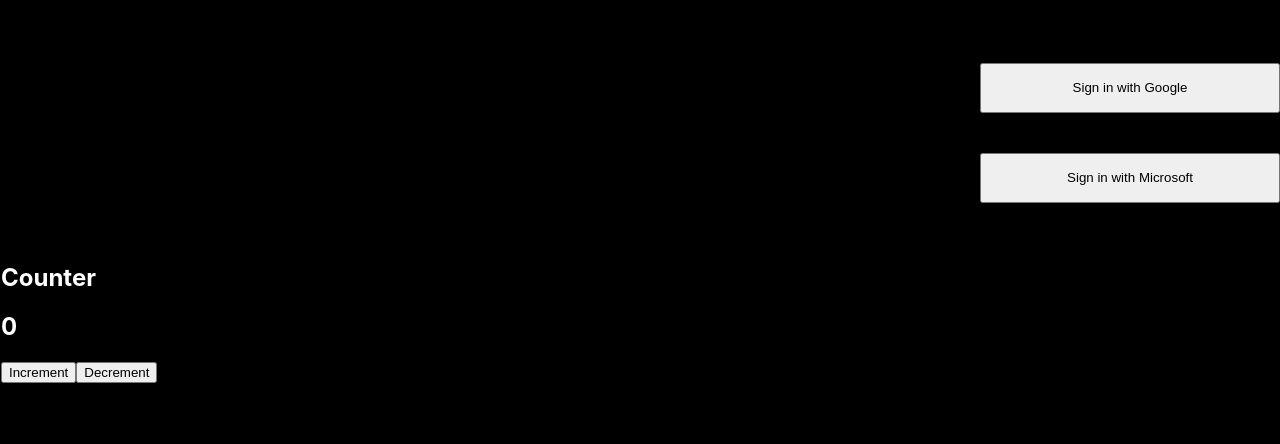
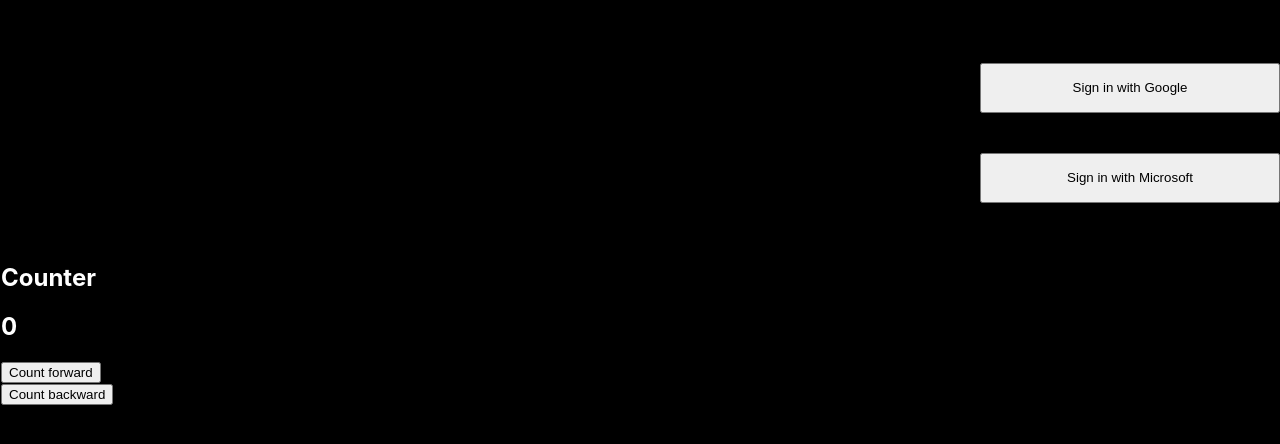
Before and after one commit to TheWebChamps/To-Do-React, a React (Create React App) app: page / in a window 1280 px wide. Shown: the top 444 px of the page. Built offline with nearby package versions, Linux system fonts and the light colour scheme; no server answers; the database is empty.

Commit message:
Change the counter button labels

```diff
--- a/src/UseReactState/UseReactState.jsx
+++ b/src/UseReactState/UseReactState.jsx
@@ -7,8 +7,8 @@
     <div id="hello">
       <h2>Counter</h2>
       <h2>{count}</h2>
-      <button onClick={() => setCount(count + 1)}>Increment</button>
-      <button onClick={() => setCount(count - 1)}>Decrement</button>
+      <button onClick={() => setCount(count + 1)}>Count forward</button>
+      <button onClick={() => setCount(count - 1)}>Count backward</button>
     </div>
   );
 }
```
